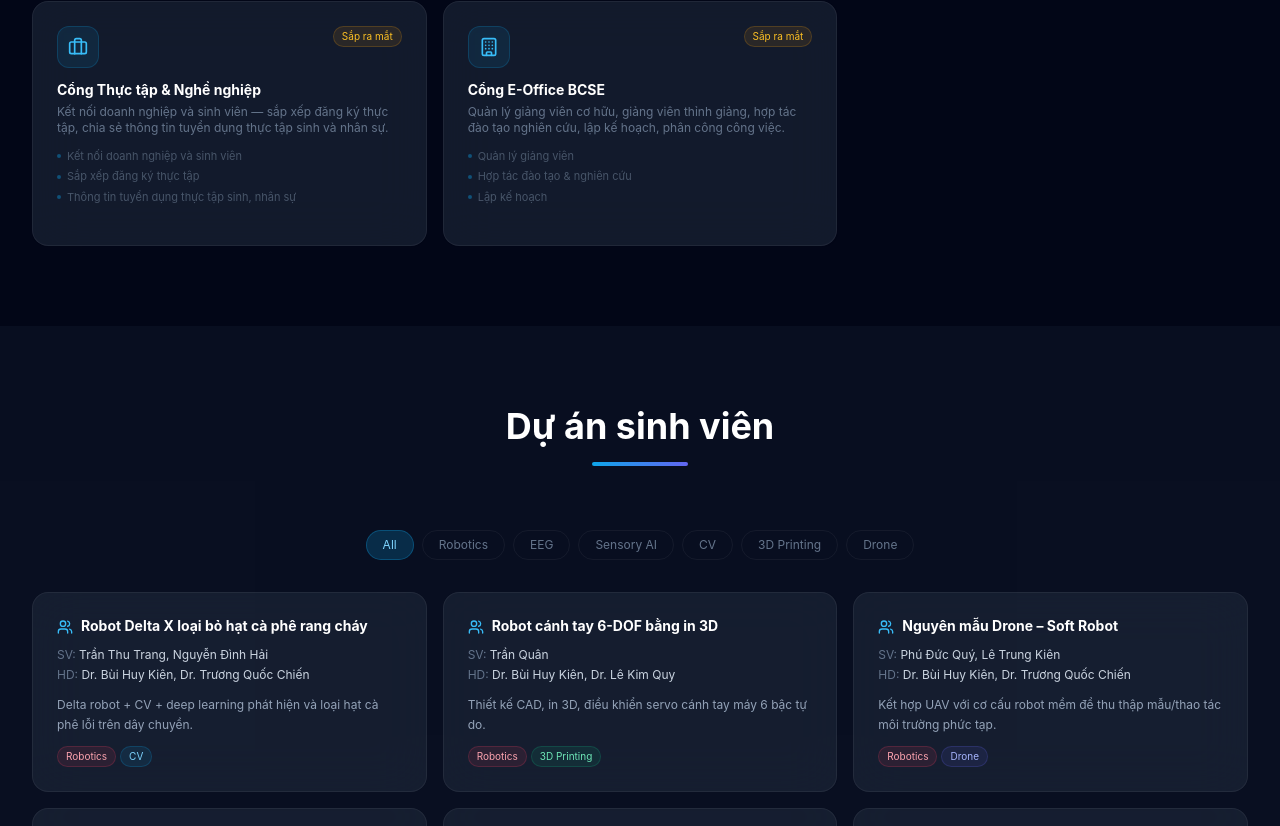
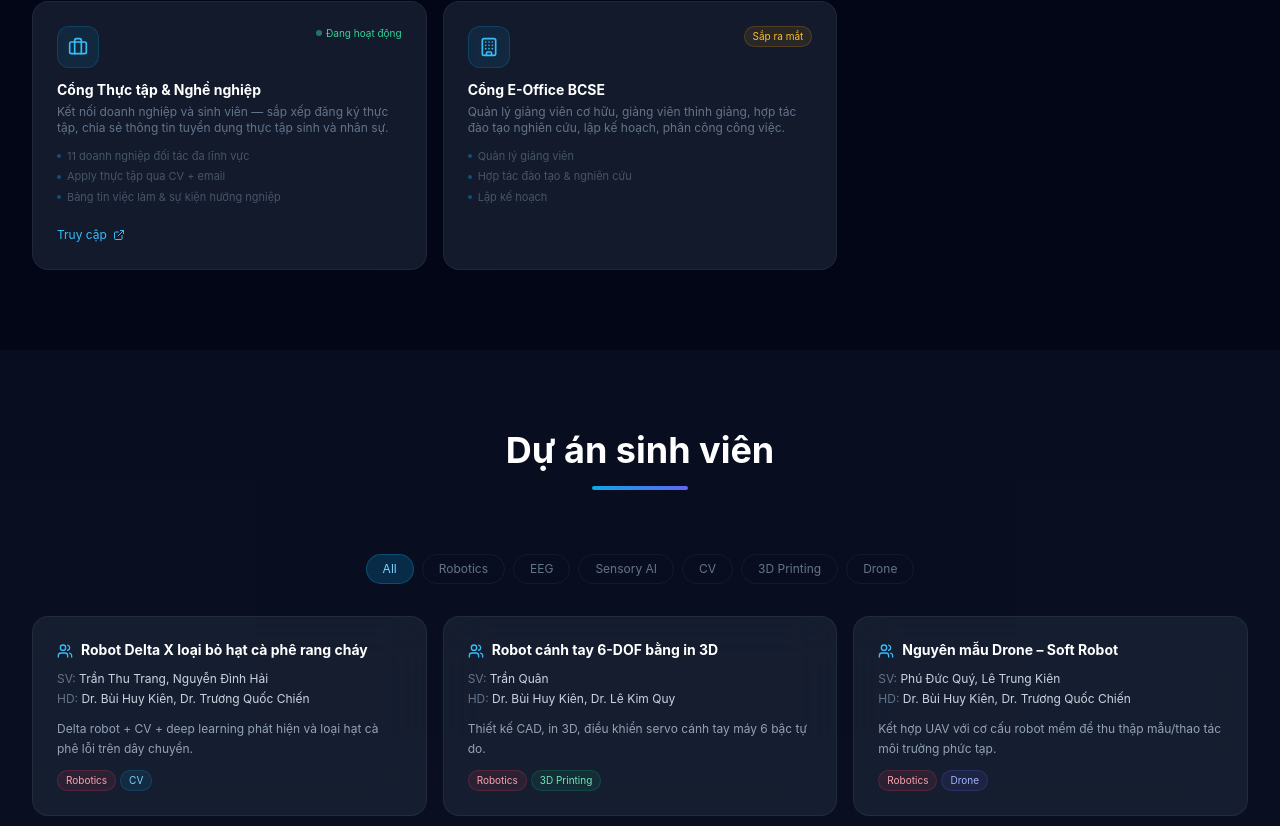
Before and after one commit to kienbh/BCSE-Intro, a Next.js app: page / in a window 1280 px wide. Shown: the part 8156-8982 px from the top of the page. Built offline with nearby package versions, Linux system fonts and the light colour scheme.

Commit message:
feat(services): SV09 Career portal đã live — update card status + features
Co-Authored-By: Claude Opus 4.7 (1M context) <noreply@anthropic.com>

```diff
--- a/data/services.ts
+++ b/data/services.ts
@@ -100,14 +100,14 @@ export const services: ServiceItem[] = [
     name: 'Cổng Thực tập & Nghề nghiệp',
     description: 'Kết nối doanh nghiệp và sinh viên — sắp xếp đăng ký thực tập, chia sẻ thông tin tuyển dụng thực tập sinh và nhân sự.',
     features: [
-      'Kết nối doanh nghiệp và sinh viên',
-      'Sắp xếp đăng ký thực tập',
-      'Thông tin tuyển dụng thực tập sinh, nhân sự',
-      'Theo dõi hồ sơ ứng tuyển',
+      '11 doanh nghiệp đối tác đa lĩnh vực',
+      'Apply thực tập qua CV + email',
+      'Bảng tin việc làm & sự kiện hướng nghiệp',
+      'Theo dõi hành trình HD 483 / CSE4001',
     ],
-    url: '#',
+    url: 'https://sv09.bcse-vju.com',
     icon: 'Briefcase',
-    status: 'coming-soon',
+    status: 'active',
   },
   {
     id: 'e-office',
```
